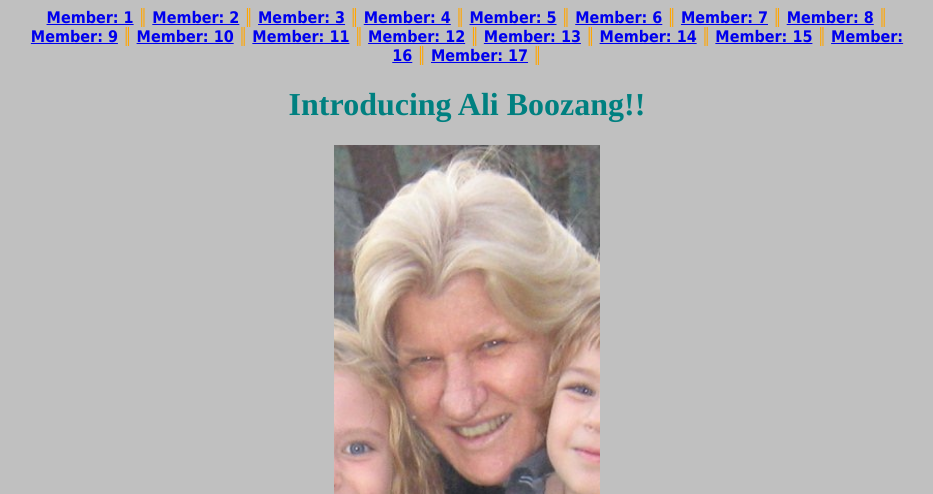
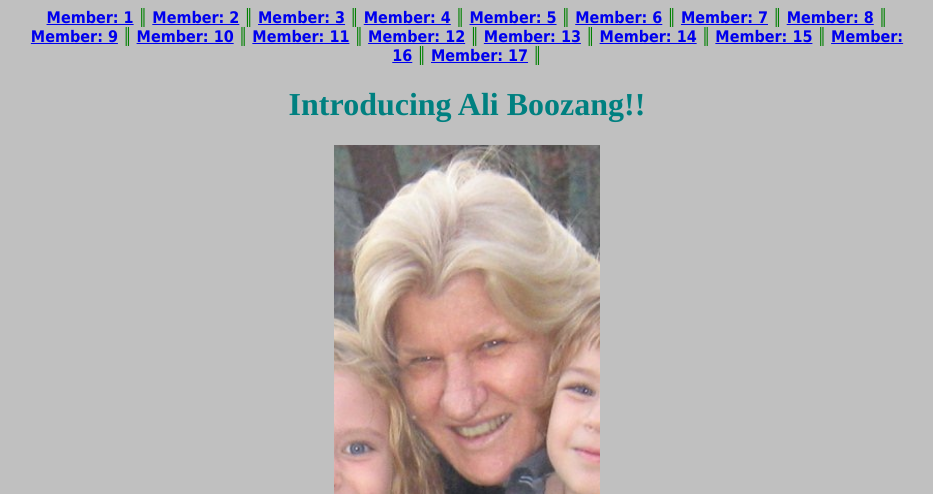
Before and after one commit to divonbriesen/CP-web250, a PHP site: page /?id=1 in a window 1280 px wide. Shown: the top 494 px of the page, without its empty margins (173-1106 px from the left). Run offline with PHP 8.4, Linux system fonts and the light colour scheme.

Commit message:
Update default.css

```diff
--- a/styles/default.css
+++ b/styles/default.css
@@ -10,7 +10,7 @@ body
 header, footer
 {
 	text-align: center;
-	color: orange;
+	color: green;
 	font-weight: bold;
 }
 
```
